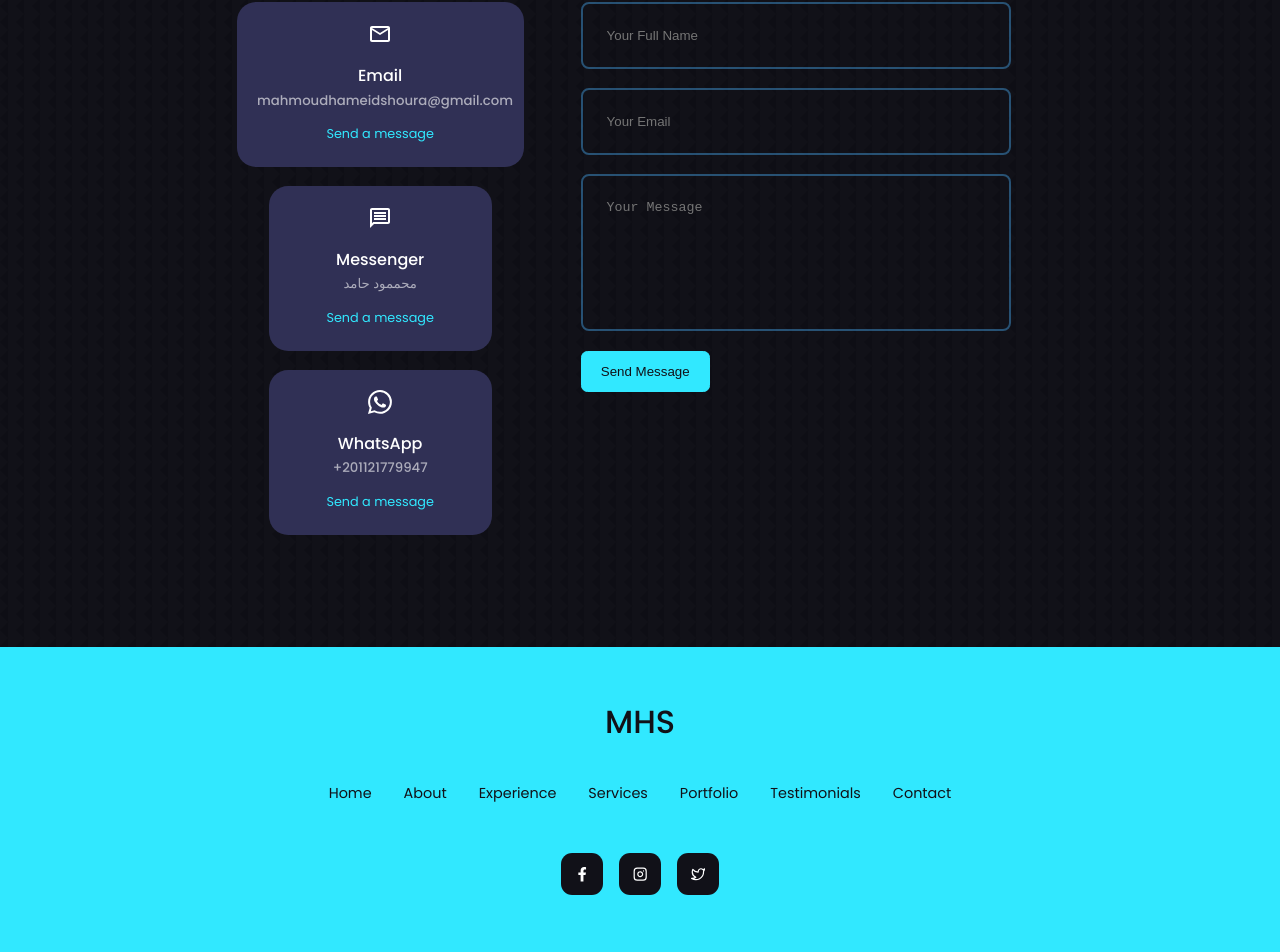
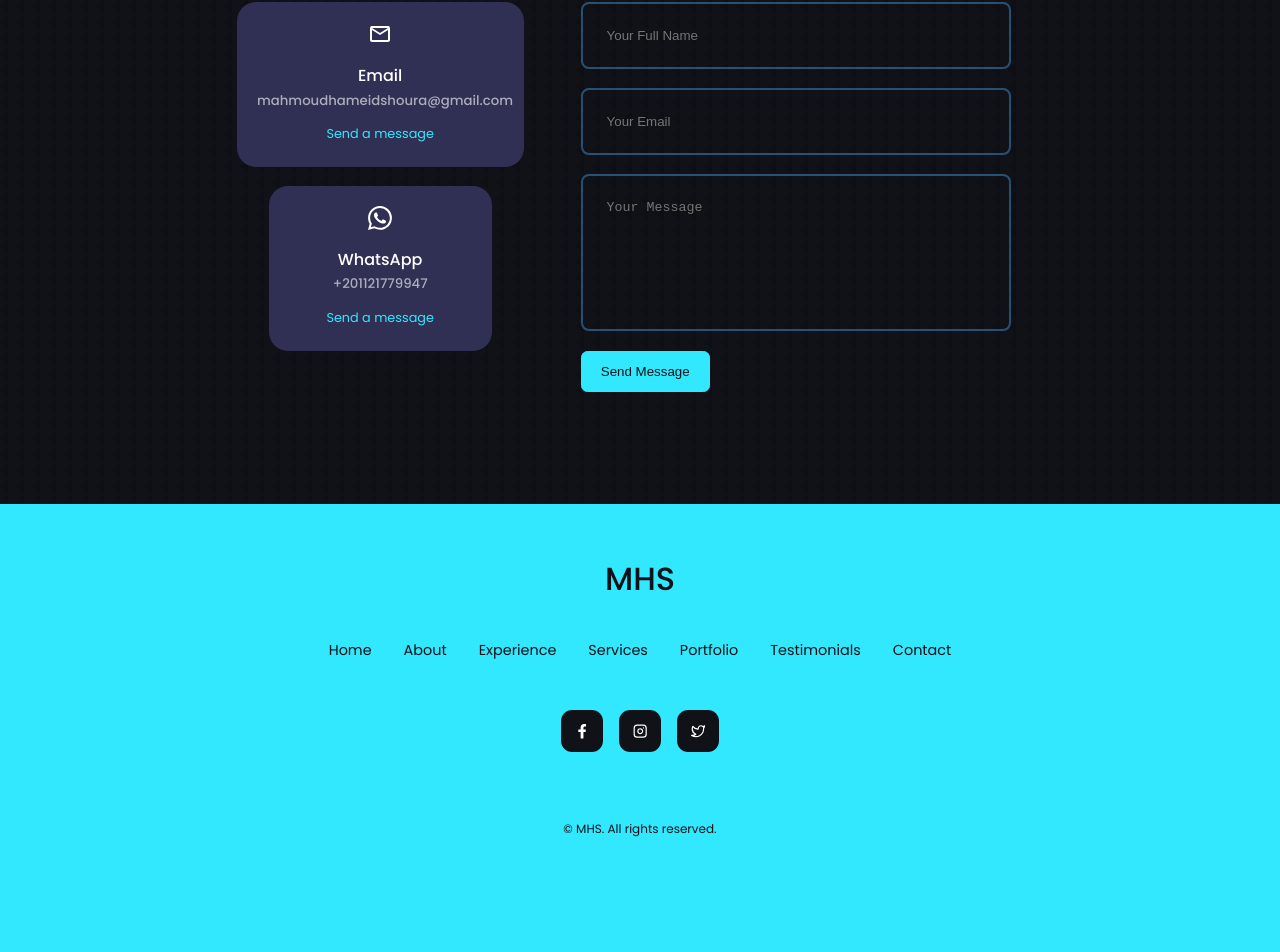
Before and after one commit to Mahmoud-Shoura/learn-react, a React (Vite) app: page / in a window 1280 px wide. Shown: the part 5314-6266 px from the top of the page. Built offline with nearby package versions, Linux system fonts and the light colour scheme.

Commit message:
hide massenger contact

```diff
--- a/src/components/contact/contact.jsx
+++ b/src/components/contact/contact.jsx
@@ -1,6 +1,6 @@
 import "./contact.css";
 import { MdOutlineEmail } from "react-icons/md";
-import { MdOutlineMessage } from "react-icons/md";
+// import { MdOutlineMessage } from "react-icons/md";
 import { BsWhatsapp } from "react-icons/bs";
 import emailjs from "emailjs-com";
 import { useRef as UseRef } from "react";
@@ -31,7 +31,7 @@ const contact = () => {
               Send a message
             </a>
           </article>
-          <article className="contact-option">
+          {/* <article className="contact-option">
             <MdOutlineMessage className="contact-option-icon" />
             <h4>Messenger</h4>
             <h5>محممود حامد</h5>
@@ -41,7 +41,7 @@ const contact = () => {
             >
               Send a message
             </a>
-          </article>
+          </article> */}
           <article className="contact-option">
             <BsWhatsapp className="contact-option-icon" />
             <h4>WhatsApp</h4>
```
